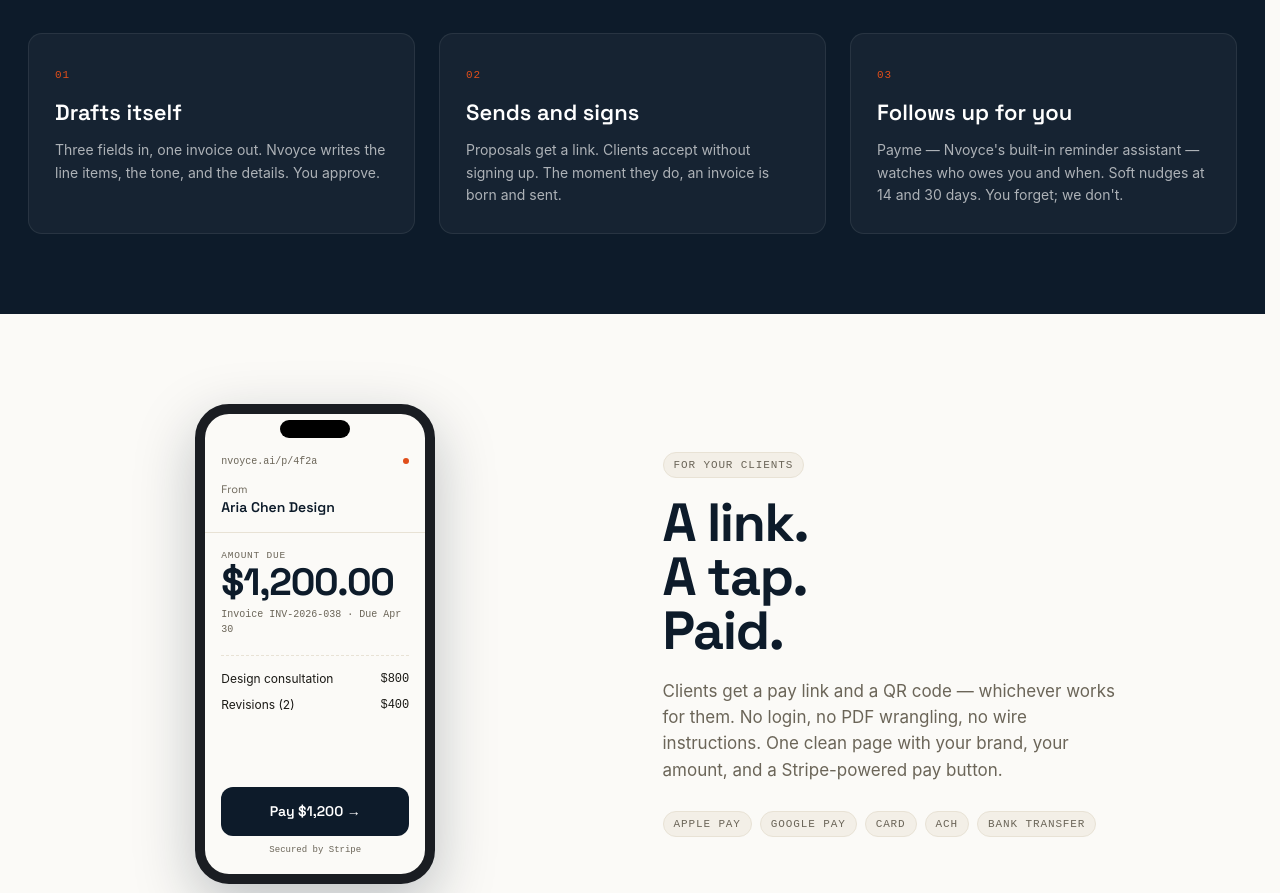
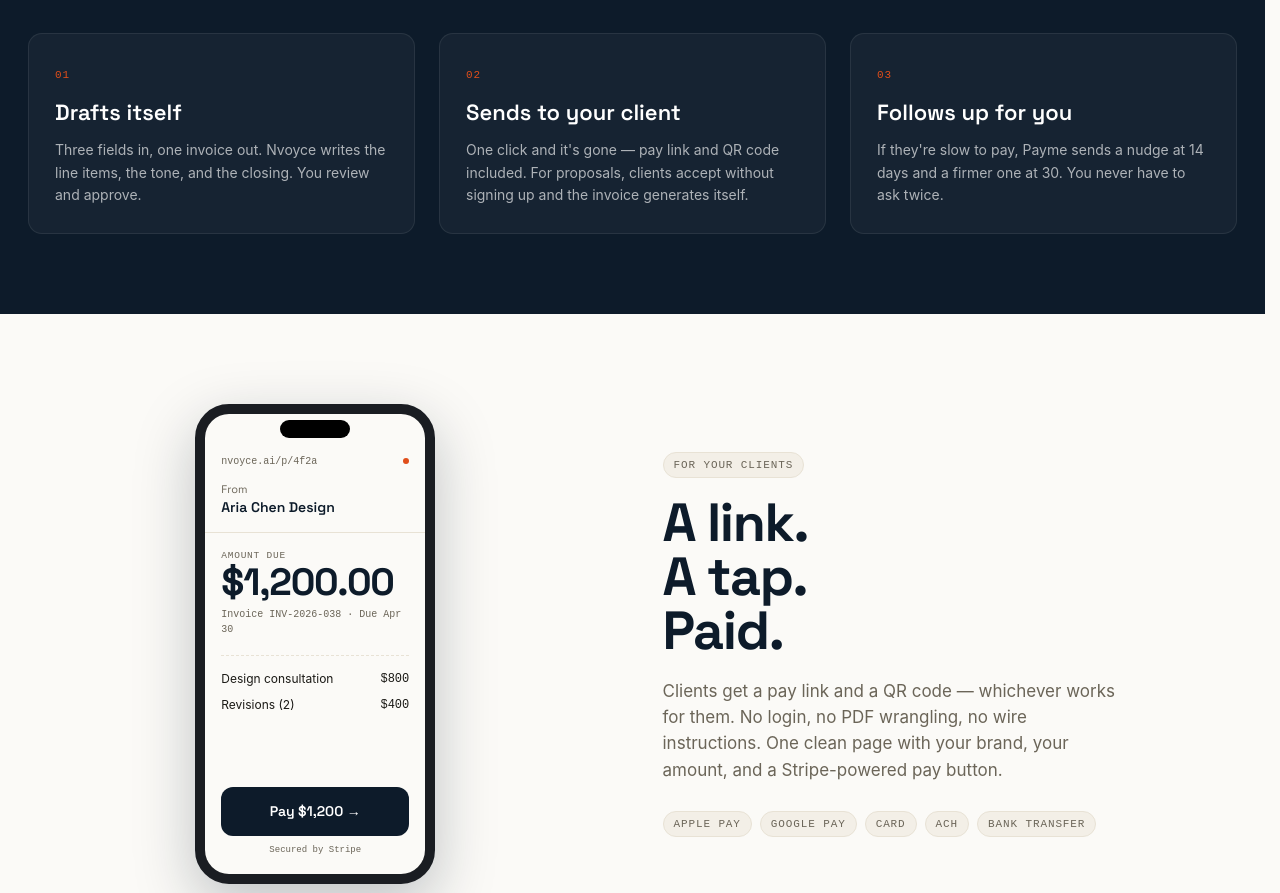
Before and after one commit to nvoyceapp-web/nvoyce, a Next.js app: page / in a window 1280 px wide. Shown: the part 2200-3093 px from the top of the page. Built offline with nearby package versions, Linux system fonts and the light colour scheme; no server answers.

Commit message:
fix: rewrite feature triptych cards as one connected flow

```diff
--- a/app/_landing/LandingClient.tsx
+++ b/app/_landing/LandingClient.tsx
@@ -866,9 +866,9 @@ export default function LandingClient() {
           </div>
           <div style={{ display: 'grid', gridTemplateColumns: '1fr 1fr 1fr', gap: 24 }} className="nv-tri">
             {[
-              { n: '01', t: 'Drafts itself', d: 'Three fields in, one invoice out. Nvoyce writes the line items, the tone, and the details. You approve.' },
-              { n: '02', t: 'Sends and signs', d: 'Proposals get a link. Clients accept without signing up. The moment they do, an invoice is born and sent.' },
-              { n: '03', t: 'Follows up for you', d: "Payme — Nvoyce's built-in reminder assistant — watches who owes you and when. Soft nudges at 14 and 30 days. You forget; we don't." },
+              { n: '01', t: 'Drafts itself', d: 'Three fields in, one invoice out. Nvoyce writes the line items, the tone, and the closing. You review and approve.' },
+              { n: '02', t: 'Sends to your client', d: 'One click and it\'s gone — pay link and QR code included. For proposals, clients accept without signing up and the invoice generates itself.' },
+              { n: '03', t: 'Follows up for you', d: 'If they\'re slow to pay, Payme sends a nudge at 14 days and a firmer one at 30. You never have to ask twice.' },
             ].map(f => (
               <div key={f.n} style={{ padding: 26, borderRadius: 14, background: 'rgba(255,255,255,0.04)', border: '1px solid rgba(255,255,255,0.08)' }}>
                 <span style={{ fontSize: 11, color: 'var(--orange)', letterSpacing: '0.08em', fontFamily: 'ui-monospace, monospace' }}>{f.n}</span>
```
